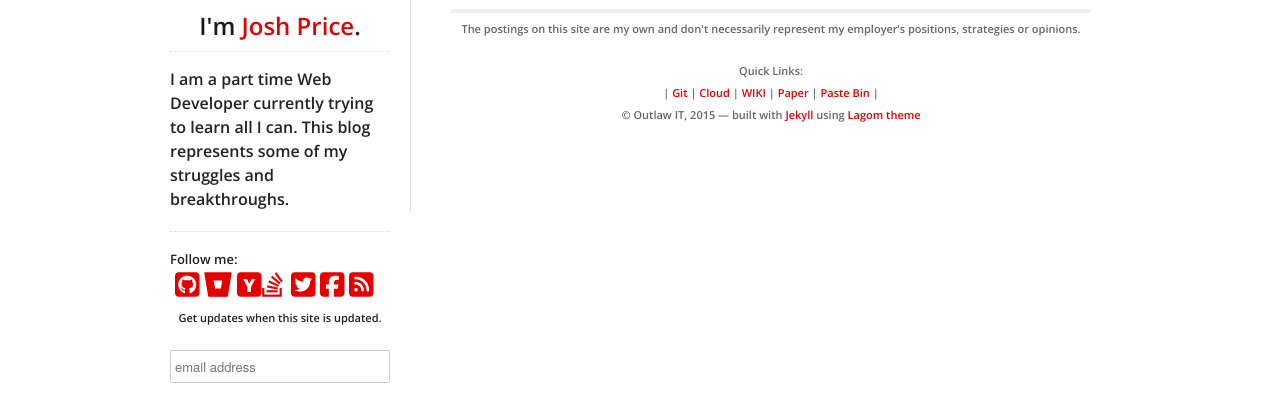
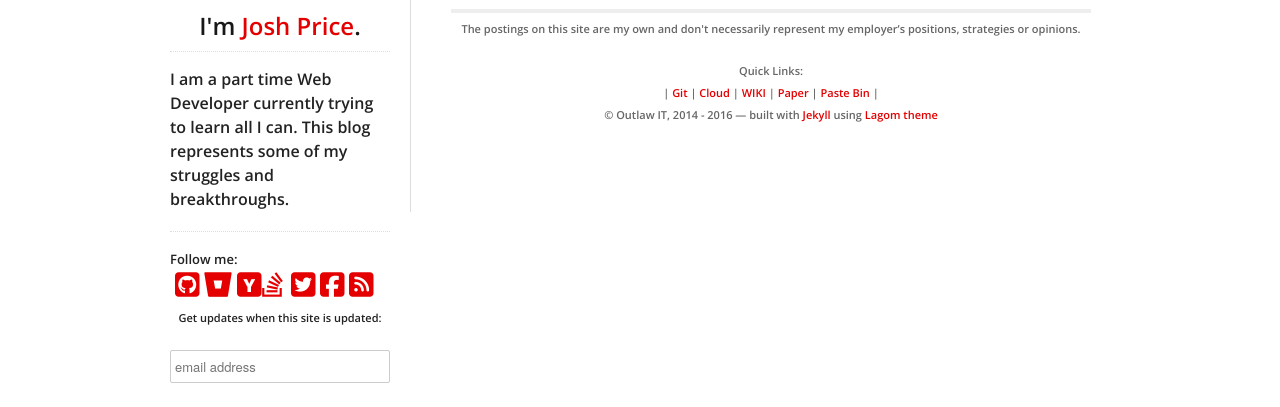
Before and after one commit to jprice/jprice.github.io, a Jekyll site: the page built from index.html, in a window 1280 px wide. Shown: the part 280-687 px from the top of the page. Built offline with Jekyll 4.4.1, drawn with Linux system fonts in a browser that asks for light colours; nearby versions of some CDN libraries; comment, search, counter and statistics services are not loaded.

Commit message:
small changes here and there

```diff
--- a/_includes/footer.html
+++ b/_includes/footer.html
@@ -11,13 +11,9 @@
     | <a href="https://git.jprice.io">Git</a> | <a href="https://cloud.jprice.io">Cloud</a> | <a href="https://wiki.jprice.io">WIKI</a> | <a href="https://paper.jprice.io/">Paper</a> |
 <a href="https://paste.jprice.io/">Paste Bin</a> |
 <br />
-    © Outlaw IT, 2015 &mdash; built with <a href="http://jekyllrb.com/">Jekyll</a> using <a href="https://github.com/swanson/lagom">Lagom theme</a><br />
-	{% if site.data.theme.show_dmca %}
-      <script type="text/javascript">(function () { var h = document.getElementsByTagName("head")[0]; h.appendChild(c); })();</script><a href="http://www.dmca.com/" title="DMCA">DMCA</a> <a href="http://www.dmca.com/Protection/Status.aspx?ID=df01d04b-ee67-4799-aac6-9f410f628496" title="DMCA"> PROTECTED</a>
-	{% endif %}
+    © Outlaw IT, 2014 - <script>document.write(new Date().getFullYear())</script> &mdash; built with <a href="http://jekyllrb.com/">Jekyll</a> using <a href="https://github.com/swanson/lagom">Lagom theme</a><br />
 </div>
 <script async src="//pagead2.googlesyndication.com/pagead/js/adsbygoogle.js"></script>
-<!-- jprice.io -->
 <ins class="adsbygoogle"
      style="display:inline-block;width:468px;height:60px"
      data-ad-client="ca-pub-7228112620085960"
--- a/_includes/list.html
+++ b/_includes/list.html
@@ -1,10 +1,8 @@
 
-<div class="disclaimer"><p>Get updates when this site is updated.</p>
+<div class="disclaimer"><p>Get updates when this site is updated:</p>
 <form action="//joshprice.us1.list-manage.com/subscribe/post?u=7ed3de1bb6631e21854f5455a&amp;id=495ed22d3f" method="post" id="mc-embedded-subscribe-form" name="mc-embedded-subscribe-form" class="validate" target="_blank" novalidate>
 	<input type="email" value="" name="EMAIL" class="email" id="mce-EMAIL" placeholder="email address" required>
-    <!-- real people should not fill this in and expect good things - do not remove this or risk form bot signups-->
+    <!-- // begin bot stopper -->
     <div style="position: absolute; left: -5000px;"><input type="text" name="b_7ed3de1bb6631e21854f5455a_495ed22d3f" tabindex="-1" value="">
+    <!--  // end bot stopper -->
 </form></div>
-
-
-<!--End mc_embed_signup-->
--- a/_includes/social.html
+++ b/_includes/social.html
@@ -1,19 +1,19 @@
 Follow me:
 <div id="stalker">
   {% if site.data.theme.social.github %}
-  <a title="{{ site.data.theme.social.github }} on Github" href="https://github.com/{{ site.data.theme.social.github }}">
+  <a title="Github" href="https://github.com/{{ site.data.theme.social.github }}">
     <i class="fa fa-github-square"></i>
   </a>
   {% endif %}
 
   {% if site.data.theme.social.bitbucket %}
-  <a title="{{ site.data.theme.social.bitbucket }} on Bitbucket" href="https://bitbucket.com/{{ site.data.theme.social.bitbucket }}/">
+  <a title="Bitbucket" href="https://bitbucket.com/{{ site.data.theme.social.bitbucket }}/">
     <i class="fa fa-bitbucket-square"></i>
   </a>
   {% endif %}
 
   {% if site.data.theme.social.hacker_news %}
-  <a title="{{ site.data.theme.social.hacker_news }} on Hacker News" href="https://news.ycombinator.com/user?id={{site.data.theme.social.hacker_news }}">
+  <a title="Hacker News" href="https://news.ycombinator.com/user?id={{site.data.theme.social.hacker_news }}">
      <span class="fa-stack">
       <i class="fa fa-stack-1x fa-square"></i>
       <i class="fa fa-stack-1x fa-hn">Y</i>
@@ -22,43 +22,43 @@
   {% endif %}
 
   {% if site.data.theme.social.stackexchange %}
-  <a title="{{ site.data.theme.name }} on Stack Exchange" href="https://stackexchange.com/users/{{site.data.theme.social.stackexchange }}">
+  <a title="Stack Exchange" href="https://stackexchange.com/users/{{site.data.theme.social.stackexchange }}">
     <i class="fa fa-stack-exchange"></i>
   </a>
   {% endif %}
 
   {% if site.data.theme.social.stackoverflow %}
-  <a title="{{ site.data.theme.name }} on Stack Overflow" href="http://stackoverflow.com/users/{{site.data.theme.social.stackoverflow }}">
+  <a title="Stack Overflow" href="http://stackoverflow.com/users/{{site.data.theme.social.stackoverflow }}">
     <i class="fa fa-stack-overflow"></i>
   </a>
   {% endif %}
 
   {% if site.data.theme.social.twitter %}
-  <a title="{{ site.data.theme.social.twitter }} on Twitter" href="https://twitter.com/{{ site.data.theme.social.twitter }}">
+  <a title="Twitter" href="https://twitter.com/{{ site.data.theme.social.twitter }}">
     <i class="fa fa-twitter-square"></i>
   </a>
   {% endif %}
 
   {% if site.data.theme.social.facebook %}
-  <a title="{{ site.data.theme.name }} on Facebook" href="https://facebook.com/{{ site.data.theme.social.facebook }}">
+  <a title="Facebook" href="https://facebook.com/{{ site.data.theme.social.facebook }}">
     <i class="fa fa-facebook-square"></i>
   </a>
   {% endif %}
 
   {% if site.data.theme.social.tumblr %}
-  <a title="{{ site.data.theme.name }} on tumblr" href="https://{{ site.data.theme.social.tumblr }}.tumblr.com">
+  <a title="tumblr" href="https://{{ site.data.theme.social.tumblr }}.tumblr.com">
     <i class="fa fa-tumblr-square"></i>
   </a>
   {% endif %}
 
   {% if site.data.theme.social.linkedin %}
-  <a title="{{ site.data.theme.name }} on LinkedIn" href="https://www.linkedin.com/in/{{ site.data.theme.social.linkedin }}">
+  <a title="LinkedIn" href="https://www.linkedin.com/in/{{ site.data.theme.social.linkedin }}">
     <i class="fa fa-linkedin-square"></i>
   </a>
   {% endif %}
 
   {% if site.data.theme.social.gplus %}
-  <a title="{{ site.data.theme.name }} on Google Plus" href="https://plus.google.com/{{ site.data.theme.social.gplus }}">
+  <a title="Google Plus" href="https://plus.google.com/{{ site.data.theme.social.gplus }}">
     <i class="fa fa-google-plus-square"></i>
   </a>
   {% endif %}
```
